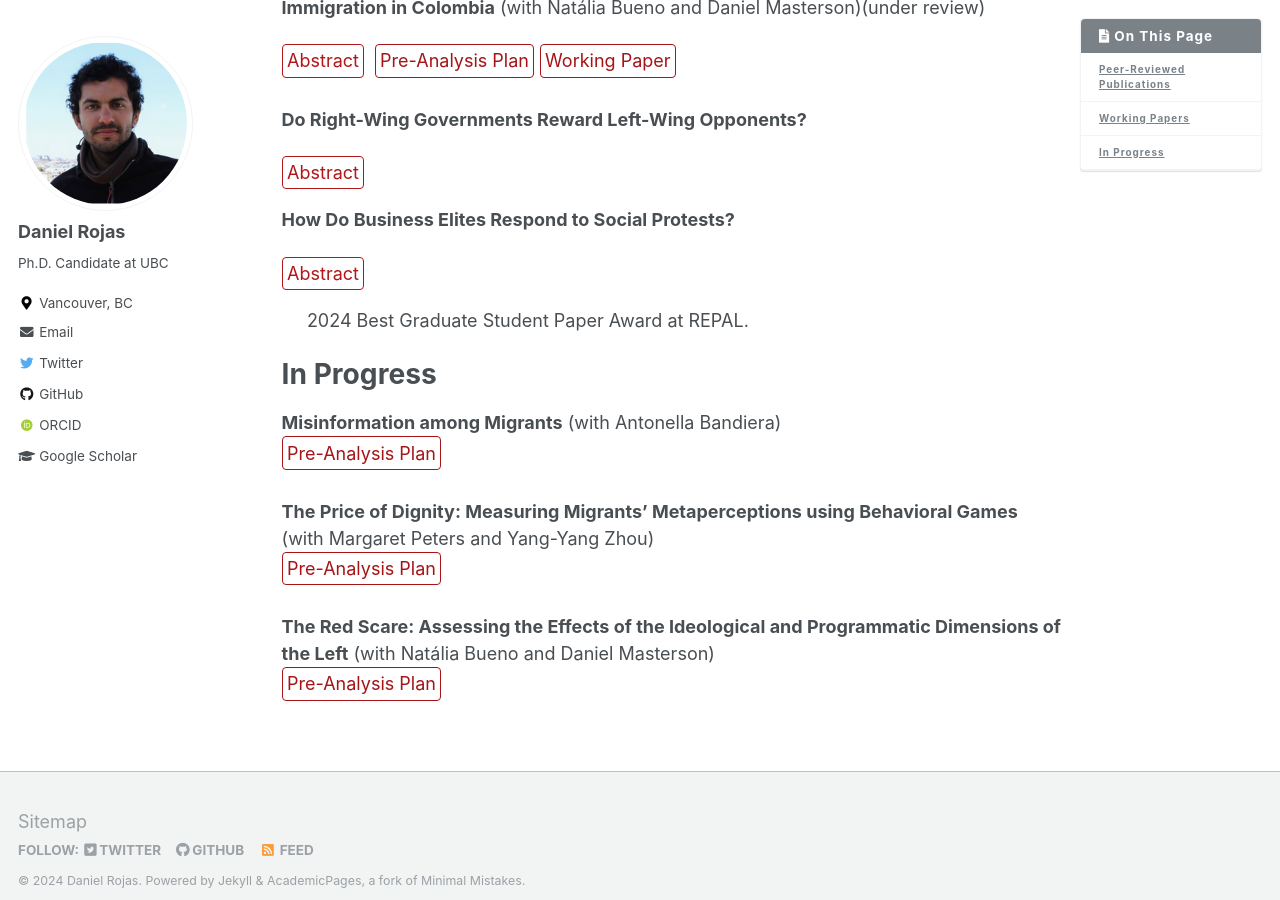
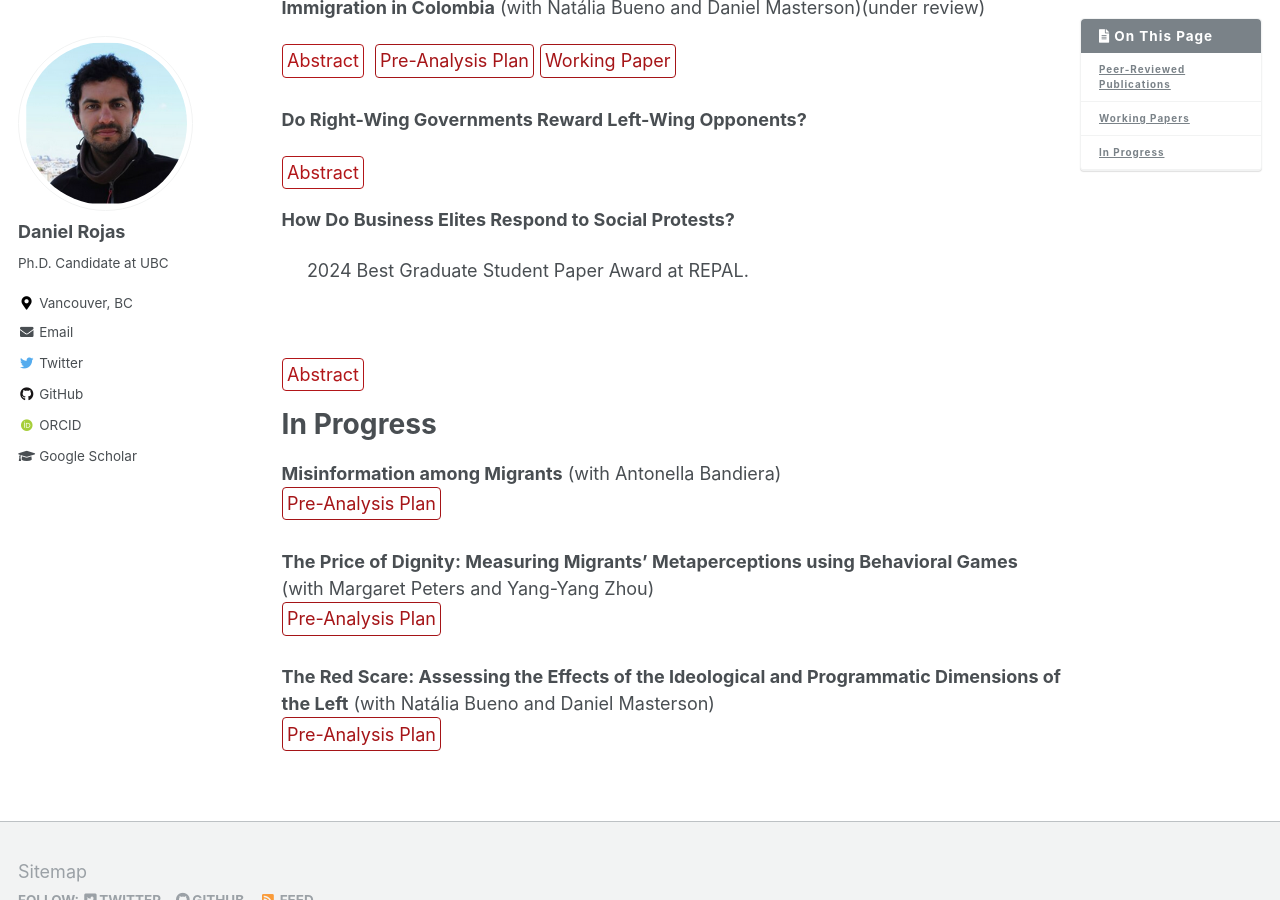
Before and after one commit to danielrojaslozano/danielrojaslozano.github.io, a Jekyll site: the page built from _pages/research.md, in a window 1280 px wide and 900 px high, scrolled down 550 px. Built offline with Jekyll 4.4.1, drawn with Linux system fonts in a browser that asks for light colours; some web fonts are replaced.

```diff
--- a/_pages/research.md
+++ b/_pages/research.md
@@ -77,11 +77,11 @@ details > p {
 </details> &nbsp;
 
 **How Do Business Elites Respond to Social Protests?**
+<p>&nbsp;&nbsp;&nbsp;&nbsp; 2024 Best Graduate Student Paper Award at REPAL.</p>
 <br />
 <details><summary>Abstract</summary><p> The political economy states instability and uncertainty negatively affect employment and investment. While violent protests create economic uncertainty and political instability, we know little about how economic elites respond to such events—most existing scholarship focuses on the impact of protests on political elites and public opinion. I argue that economically driven violent protests signal diminished state capacity and increased economic hardship. Violence creates fear and costs to elites, who lean on the signaling effect of protesters’ extreme behavior, coordinate their response through business associations, and decide to concede by creating jobs because they fear further unrest and future changes in the distribution of political power. I test this theory in Colombia and find that labor demand increases in municipalities exposed to violent protests, not among those exposed to nonviolent ones. Qualitative research validates the theorized mechanism. Results suggest that economic elites are responsive to redistributive demands expressed through extra-electoral means.</p>
 </details> &nbsp;
 
-<p>&nbsp;&nbsp;&nbsp;&nbsp; 2024 Best Graduate Student Paper Award at REPAL.</p>
 
 # In Progress
 **Misinformation among Migrants** (with Antonella Bandiera)
```
